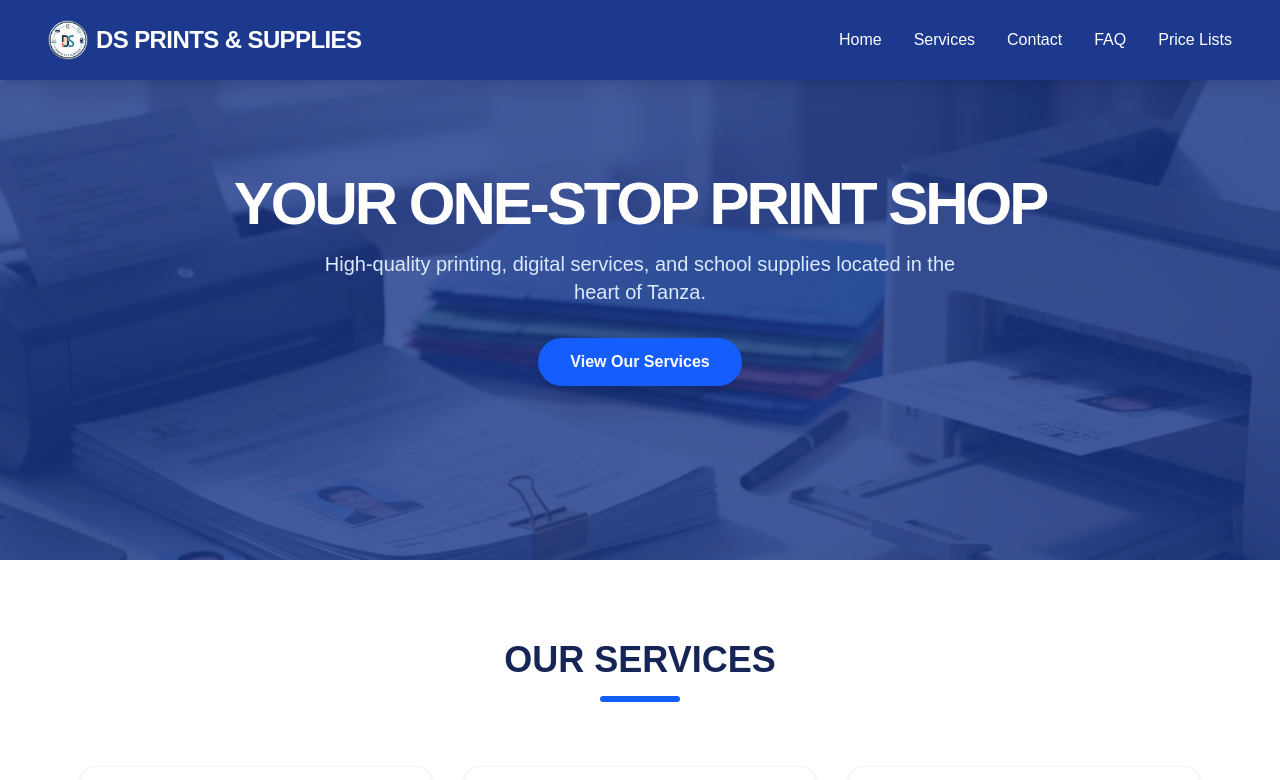
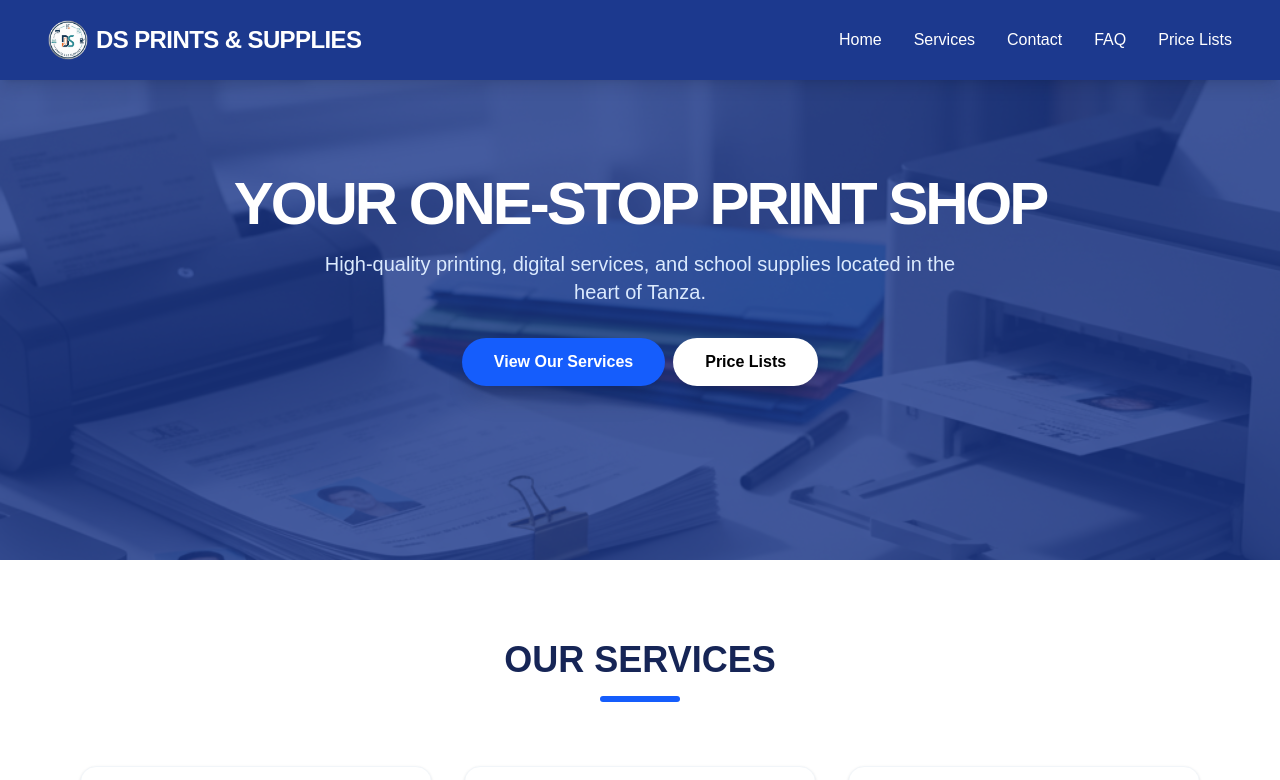
Before and after one commit to dowardcaps/dsprints, a Next.js app: page / in a window 1280 px wide. Shown: the top 780 px of the page. Built offline with nearby package versions, Linux system fonts and the light colour scheme.

Commit message:
remove some of animations

```diff
--- a/app/layout.tsx
+++ b/app/layout.tsx
@@ -47,7 +47,7 @@ export default function RootLayout({
         {/* Footer / Contact Section */}
       <footer id="contact" className="bg-blue-950 text-slate-200 pt-16 pb-8">
         <div className="max-w-7xl mx-auto px-6 md:px-20 grid grid-cols-1 md:grid-cols-3 gap-12 border-b border-blue-900 pb-12">
-          <div data-aos="fade-right">
+          <>
             <h3 className="text-white text-xl font-bold mb-4">
               DS PRINTS & SUPPLIES
             </h3>
@@ -55,9 +55,9 @@ export default function RootLayout({
               Providing Amaya 1 with quality printing, design layouts, and
               essential school supplies. We make your digital needs a reality.
             </p>
-          </div>
+          </>
 
-          <div data-aos="fade-up">
+          <>
             <h3 className="text-white text-xl font-bold mb-4">Quick Links</h3>
             <ul className="space-y-4">
               <li className="flex items-center gap-3">
@@ -100,9 +100,9 @@ export default function RootLayout({
                 </a>
               </li>
             </ul>
-          </div>
+          </>
 
-          <div data-aos="fade-left">
+          <>
             <h3 className="text-white text-xl font-bold mb-4">
               Business Hours
             </h3>
@@ -117,7 +117,7 @@ export default function RootLayout({
             <p className="text-sm mt-6 text-blue-400 italic font-medium">
               "Quality prints for every purpose."
             </p>
-          </div>
+          </>
         </div>
 
         <div className="text-center mt-8 text-xs tracking-widest text-white">
--- a/app/page.tsx
+++ b/app/page.tsx
@@ -37,7 +37,7 @@ export default function Home() {
   return (
     <main className="min-h-screen bg-white font-sans text-slate-900 overflow-x-hidden">
       {/* Hero Section */}
-      <section className="relative h-[70vh] flex items-center justify-center bg-blue-900 text-white overflow-hidden">
+      <section className="relative h-[70vh] max-md:h-screen flex items-center justify-center bg-blue-900 text-white overflow-hidden">
         <div className="absolute inset-0 opacity-20">
           <img
             src="/images/heroBG.png"
@@ -45,7 +45,7 @@ export default function Home() {
             className="w-full h-full object-cover"
           />
         </div>
-        <div className="relative z-10 text-center px-4" data-aos="fade-up">
+        <div className="relative z-10 text-center px-4 justify-center" data-aos="fade-up">
           <h2 className="text-4xl md:text-6xl font-extrabold mb-4 uppercase tracking-tighter">
             Your One-Stop Print Shop
           </h2>
@@ -53,7 +53,8 @@ export default function Home() {
             High-quality printing, digital services, and school supplies located
             in the heart of Tanza.
           </p>
-          <a href="#services" className="cursor-pointer">
+          <div className="flex items-center justify-center gap-2 max-md:flex-col">
+            <a href="#services" className="cursor-pointer">
             <button
               className="mt-8 bg-blue-600 hover:bg-blue-500 text-white px-8 py-3 rounded-full font-bold transition-all transform hover:scale-105 active:scale-95 shadow-xl
             cursor-pointer"
@@ -62,6 +63,16 @@ export default function Home() {
               View Our Services
             </button>
           </a>
+          <a href="/pricelists" className="cursor-pointer">
+            <button
+              className="mt-8 bg-white hover:bg-slate-50 px-8 py-3 text-black rounded-full font-bold transition-all transform hover:scale-105 active:scale-95 shadow-xl
+            cursor-pointer"
+              aria-label="services button"
+            >
+              Price Lists
+            </button>
+          </a>
+          </div>
         </div>
       </section>
 
```
